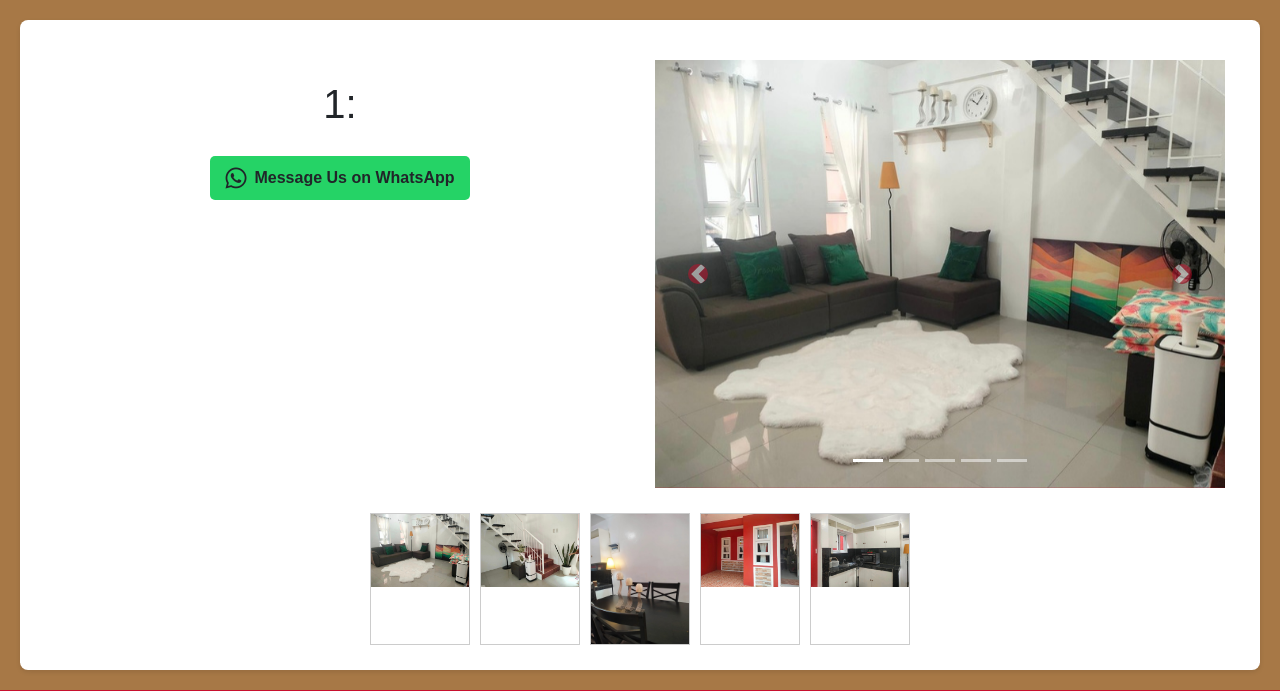
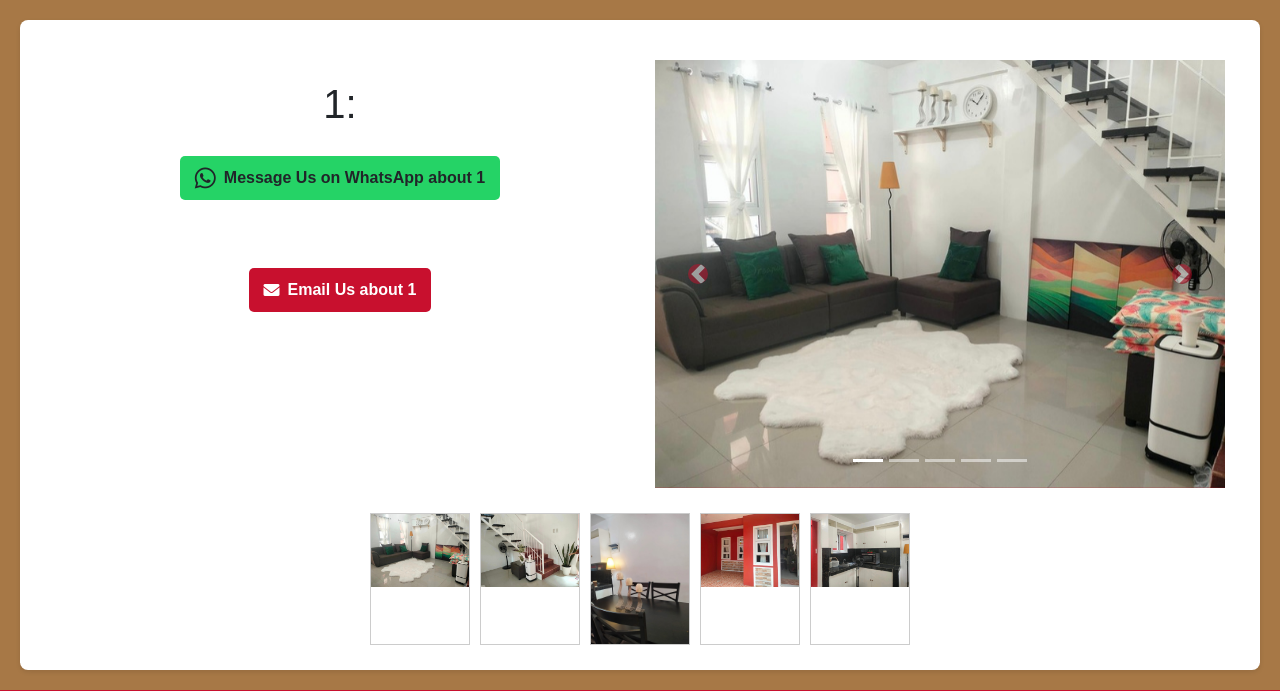
Before and after one commit to JeterG/calamba_expressive_properties_website, a Flask app: a page that uses app/templates/project_detail.html in a window 1280 px wide. Shown: the part 100-791 px from the top of the page. Run offline with Flask 3, Linux system fonts and the light colour scheme; some libraries are stand-ins or nearby versions.

Commit message:
email correction

```diff
--- a/app/templates/project_detail.html
+++ b/app/templates/project_detail.html
@@ -18,9 +18,15 @@
             <!-- WhatsApp Link with Icon -->
             <a id="whatsappLink" target="_blank" class="whatsapp-link">
                 <i class="fab fa-whatsapp whatsapp-icon"></i>
-                Message Us on WhatsApp
+                Message Us on WhatsApp about {{project_name}}
             </a>
 
+            <div class="container mt-5 text-center">
+                <a href="mailto:cepc.development@gmail.com?subject=Inquiry%20about%20Calamba%20Expressive%20Properties&body=Hello,%20I%20am%20interested%20in%20learning%20more%20about%20your%20services.%20Please%20provide%20me%20with%20additional%20information."
+                    target="_self" class="email-link">
+                    <i class="fas fa-envelope"></i> Email Us about {{project_name}}
+                </a>
+            </div>
         </div>
 
         <!-- Right Half: Carousel -->
@@ -139,10 +145,16 @@
     const message = "Hello, I’m interested in learning more about " + projectName + listingText + "Could you please provide more details?";
     const encodedMessage = encodeURIComponent(message);
     const whatsappLink = `https://wa.me/${phoneNumber}?text=${encodedMessage}`;
+    const emailSubjectContent = "Inquiry about Calamba Expressive Properties " + projectName;
+    const encodedSubject = encodeURIComponent(emailSubjectContent)
+    const emailLink = `mailto:cepc.development@gmail.com?subject=${encodedSubject}&body=${encodedMessage}`
 
     // Set the href of the link with id "whatsappLink" to the generated WhatsApp link
     document.addEventListener("DOMContentLoaded", function () {
         document.getElementById("whatsappLink").href = whatsappLink;
     });
+    document.addEventListener("DOMContentLoaded", function () {
+        document.getElementById("email-link").href = emailLink;
+    });
 </script>
 {% endblock %}
```
Also changed, not shown: app/templates/contact.html (+6 -1 lines).
